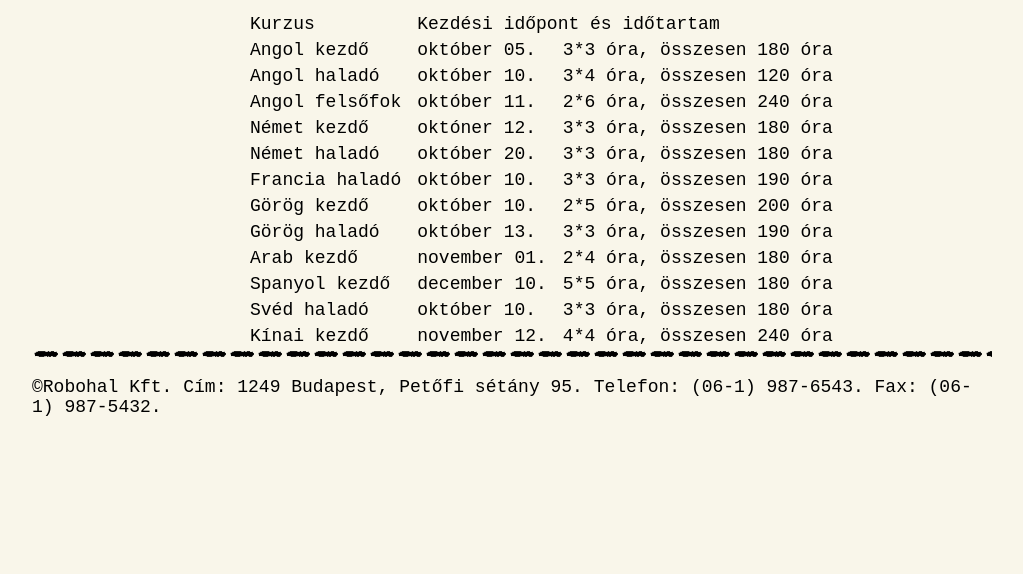
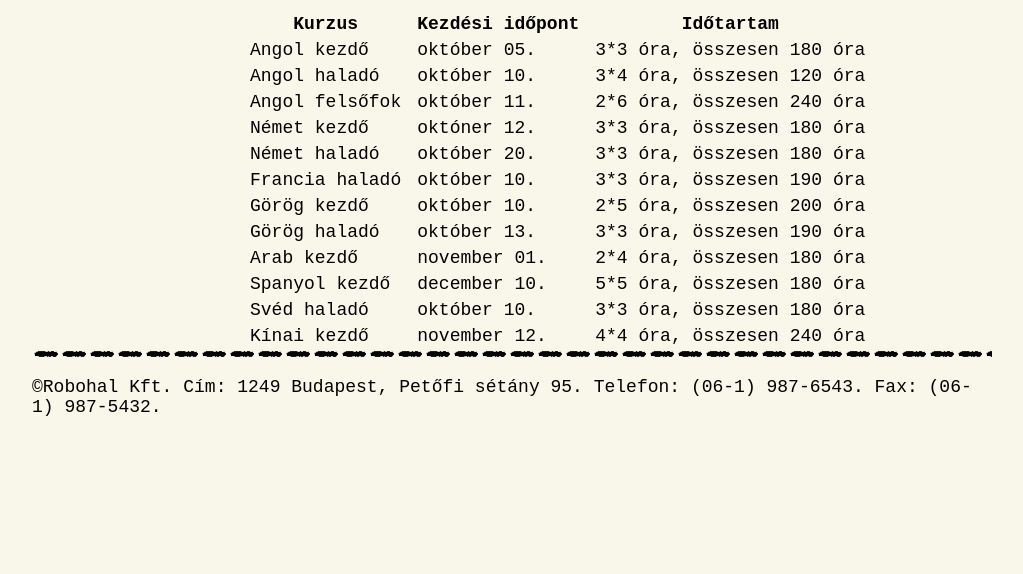
Before and after one commit to paaldorina/munkaf-jlok-9, a plain HTML site: page kurzusok.html in a window 1280 px wide. Shown: the part 226-800 px from the top of the page, without its empty margins (128-1151 px from the left). Drawn offline with Linux system fonts and the light colour scheme.

Commit message:
feladat 7

```diff
--- a/kurzusok.html
+++ b/kurzusok.html
@@ -21,8 +21,9 @@
             <table>
               <thead>
                   <tr>
-                    <td>Kurzus</td>
-                    <td colspan="2">Kezdési időpont és időtartam</td>
+                    <th>Kurzus</th>
+                    <th>Kezdési időpont</th>
+                    <th>Időtartam</th>
                   </tr>
               </thead>
               <tbody>
```
